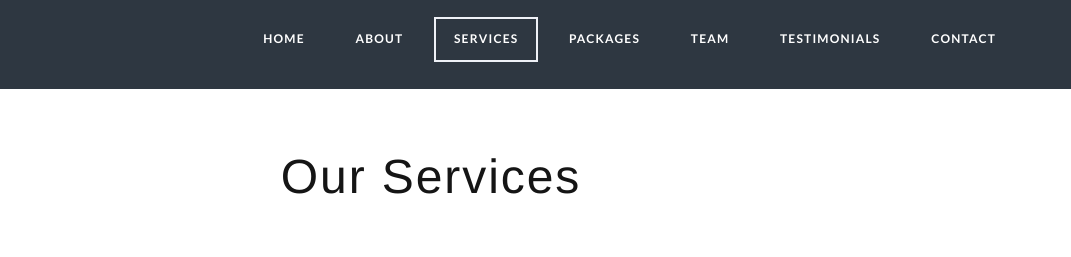
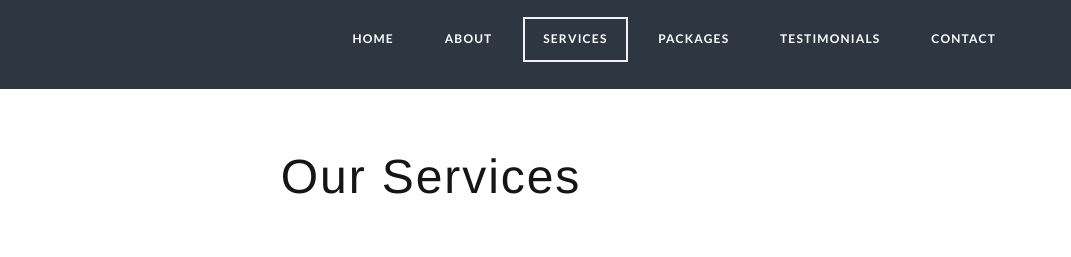
Before and after one commit to VikMaamaa/benton, a plain HTML site: page services.html in a window 1280 px wide. Shown: the top 257 px of the page, 209-1280 px from the left. Drawn offline with Linux system fonts and the light colour scheme.

Commit message:
Update services.html

```diff
--- a/services.html
+++ b/services.html
@@ -57,7 +57,6 @@
                   <li><a href="about.html" style="color: #ffffff;">About </a></li>
                   <li class="active"><a href="#services" style="color: #ffffff;">Services</a></li>
                   <li><a href="packages.html" style="color: #ffffff;">Packages</a></li>
-                  <li><a href="team.html" style="color: #ffffff;">Team</a></li>
                   <li><a href="testimonials.html" style="color: #ffffff;">Testimonials</a></li>
                   <li><a href="contact.html" style="color: #ffffff;">Contact</a></li>
                 </ul>
@@ -67,7 +66,6 @@
                     <li><a href="about.html" style="color: #2e3741;">About </a></li>
                     <li class="active"><a href="#services" style="color: #2e3741;">Services</a></li>
                     <li><a href="packages.html" style="color: #2e3741;">Packages</a></li>
-                    <li><a href="team.html" style="color: #2e3741;">Team</a></li>
                     <li><a href="testimonials.html" style="color: #2e3741;">Testimonials</a></li>
                     <li><a href="contact.html" style="color: #2e3741;">Contact</a></li>
                   </ul>
```
